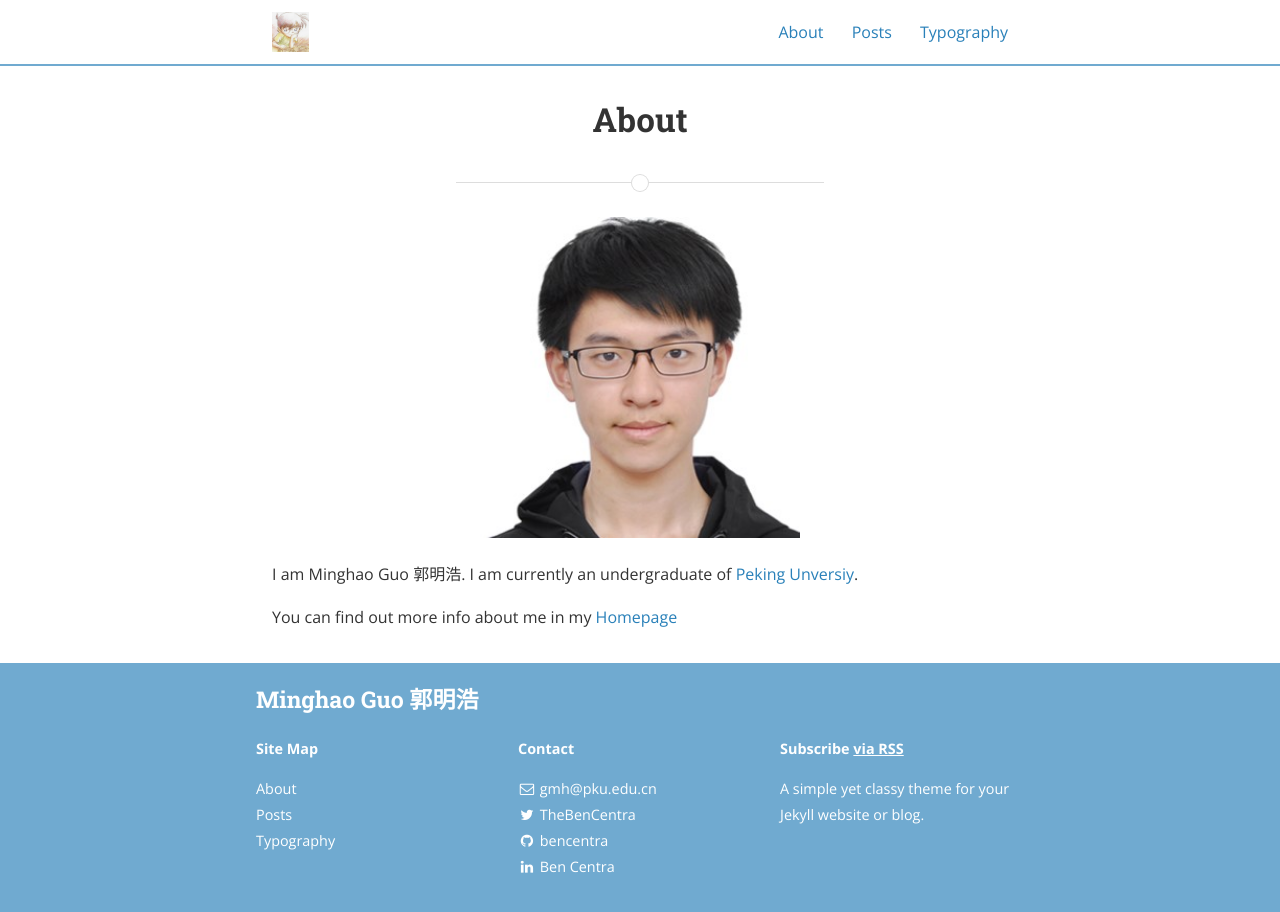
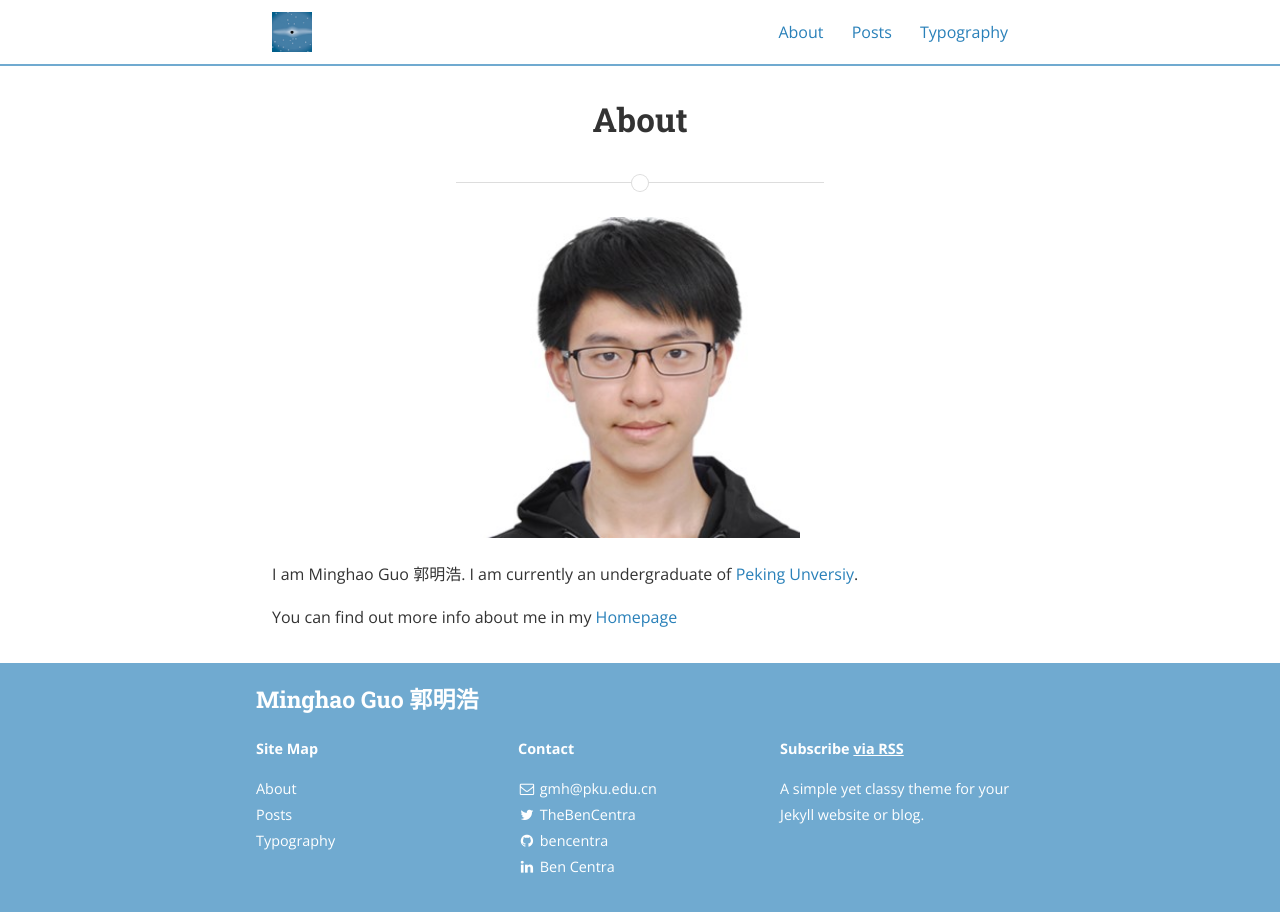
Before and after one commit to mh-guo/mh-guo-slate.github.io, a Jekyll site: the page built from About.md, in a window 1280 px wide. Built offline with Jekyll 4.4.1, drawn with Linux system fonts in a browser that asks for light colours; nearby versions of some CDN libraries.

Commit message:
logo_gal

```diff
--- a/_config.yml
+++ b/_config.yml
@@ -21,7 +21,7 @@ description: >
 baseurl: "" # the subpath of your site, e.g. /blog/
 url: "" # the base hostname & protocol for your site
 cover: "/assets/header_image_wallhaven.jpg"
-logo: "/assets/logo_Konan.png"
+logo: "/assets/logo_gal.png"
 
 # Build settings
 markdown: kramdown
```
Also changed, not shown: assets/logo_gal.png (added).
